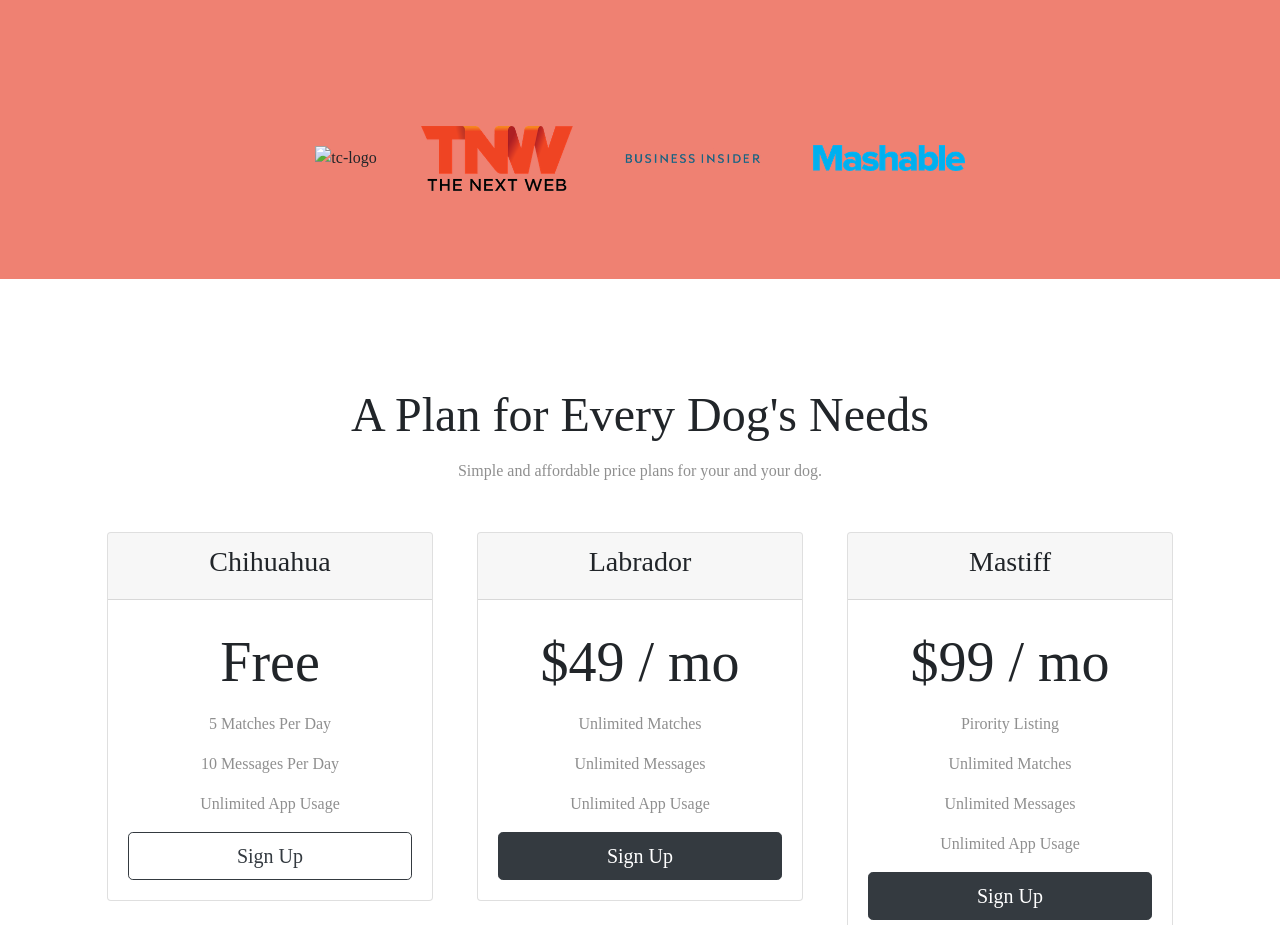
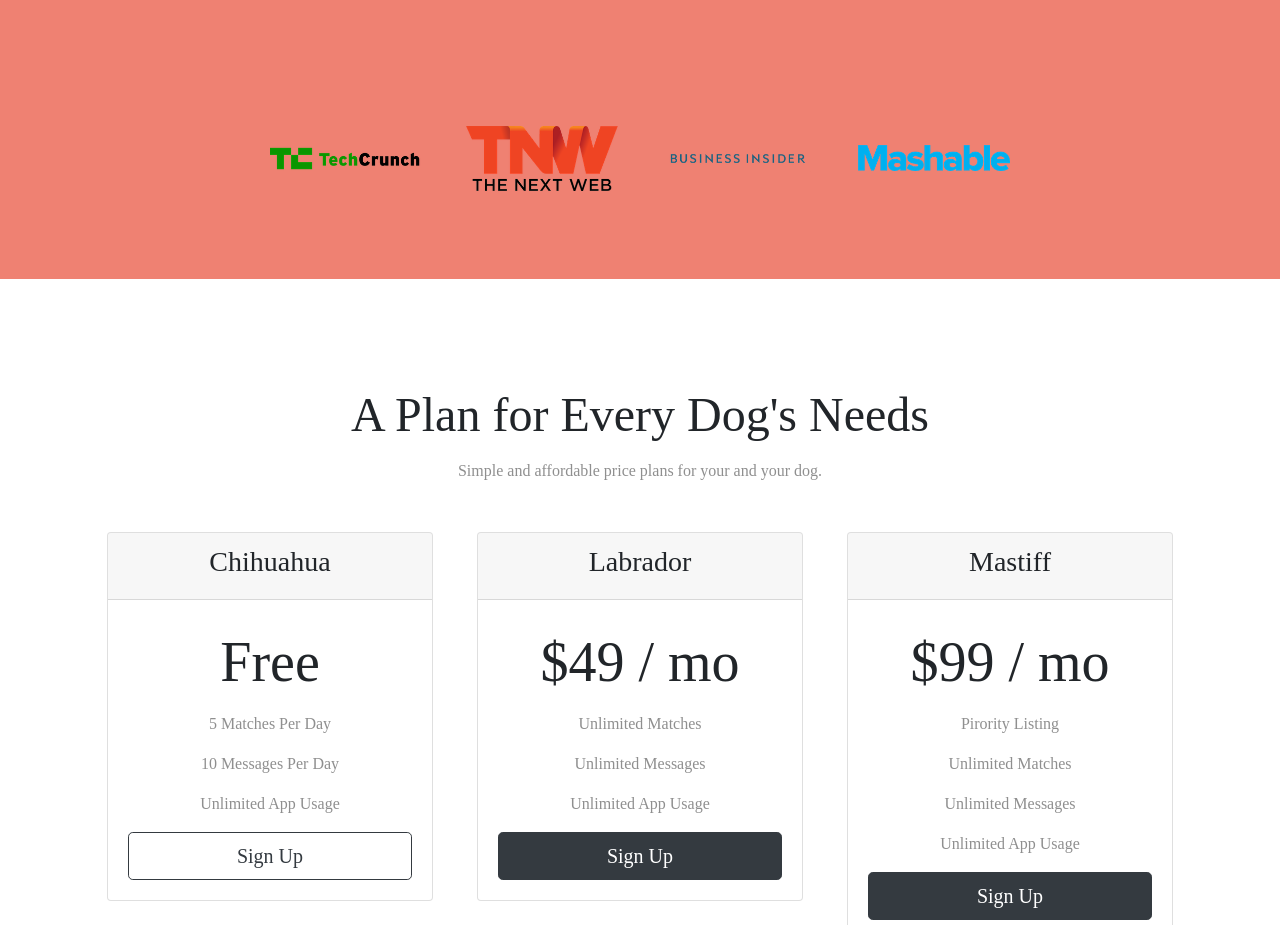
Before and after one commit to Aditya-Singh-CSE/TinDog, a plain HTML site: page index.html in a window 1280 px wide. Shown: the part 1623-2548 px from the top of the page. Drawn offline with nearby package versions, Linux system fonts and the light colour scheme.

Commit message:
Update index.html

```diff
--- a/index.html
+++ b/index.html
@@ -136,7 +136,7 @@
   <!-- Press -->
 
   <section id="press">
-    <img class="press-logo" src="images/techcrunch.png" alt="tc-logo">
+    <img class="press-logo" src="images/tech.png" alt="tc-logo">
     <img class="press-logo" src="images/tnw.png" alt="tnw-logo">
     <img class="press-logo" src="images/bizinsider.png" alt="biz-insider-logo">
     <img class="press-logo" src="images/mashable.png" alt="mashable-logo">
```
